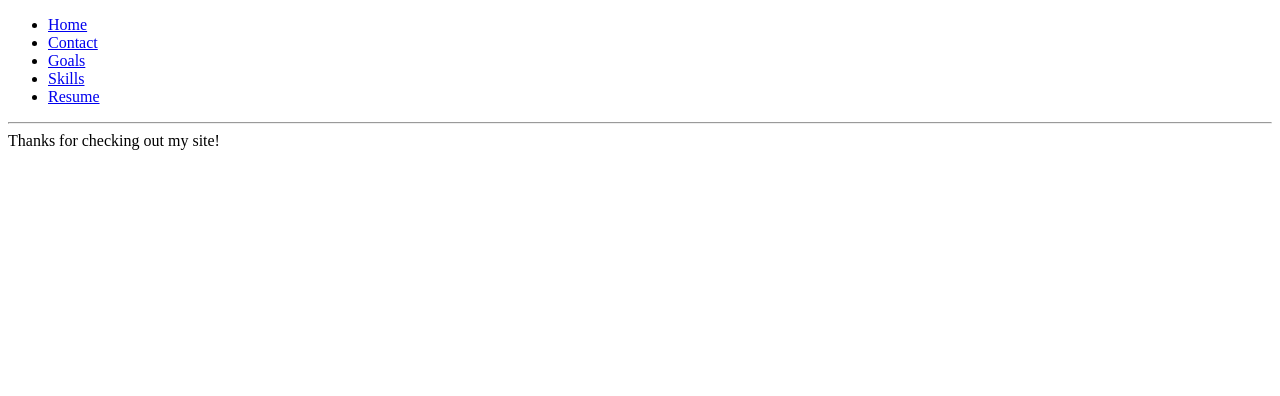
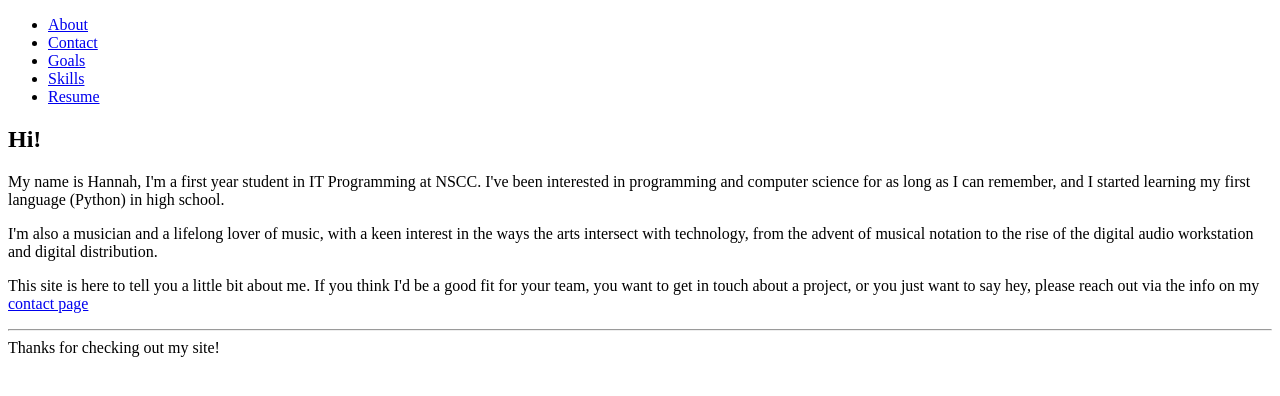
Before and after one commit to HannahLever/portfolio, a plain HTML site: page index.html in a window 1280 px wide. Drawn offline with Linux system fonts and the light colour scheme.

Commit message:
changed home page to about, populated about with content

```diff
--- a/index.html
+++ b/index.html
@@ -3,12 +3,12 @@
 <html lang="en">
     <head>
         <meta charset="UTF-8">
-        <title>Home</title>
+        <title>About</title>
     </head>
     <body>
         <nav>
             <ul>
-                <li><a href="index.html">Home</a></li>
+                <li><a href="index.html">About</a></li>
                 <li><a href="contact.html">Contact</a></li>
                 <li><a href="goals.html">Goals</a></li>
                 <li><a href="skills.html">Skills</a></li>
@@ -16,7 +16,27 @@
             </ul>
         </nav>
         <main>
-
+            <section id="intro">
+                <h2>Hi!</h2>
+                <p>
+                    My name is Hannah, I'm a first year student in IT Programming at NSCC.
+                    I've been interested in programming and computer science for as long as
+                    I can remember, and I started learning my first language (Python)
+                    in high school.
+                </p>
+                <p>
+                    I'm also a musician and a lifelong lover of music, with a keen interest
+                    in the ways the arts intersect with technology, from the advent of
+                    musical notation to the rise of the digital audio workstation and
+                    digital distribution.
+                </p>
+                <p>
+                    This site is here to tell you a little bit about me. If you think I'd be
+                    a good fit for your team, you want to get in touch about a project, or
+                    you just want to say hey, please reach out via the info on my
+                    <a href="contact.html">contact page</a>
+                </p>
+            </section>
         </main>
         <footer>
             <hr>
```
Also changed, not shown: contact.html (+1 -1 lines), goals.html (+1 -1 lines), resume.html (+1 -1 lines), skills.html (+1 -1 lines).
